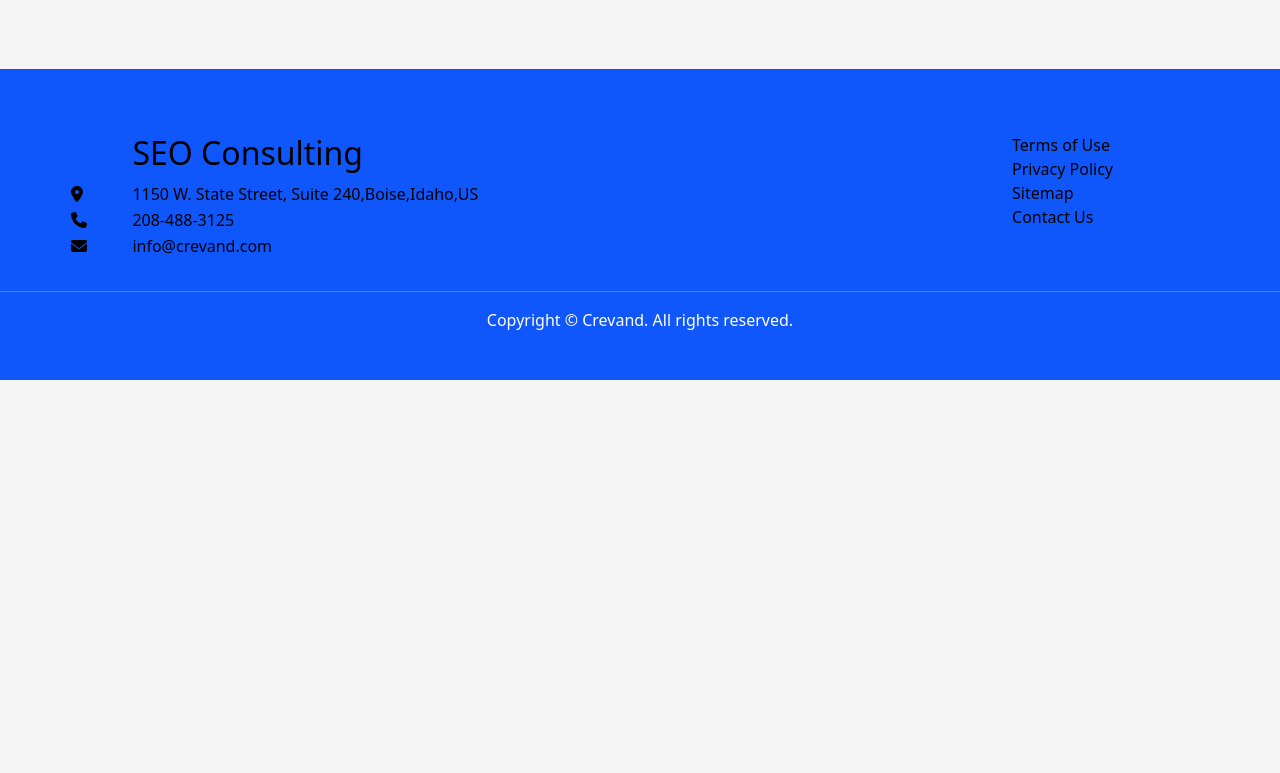
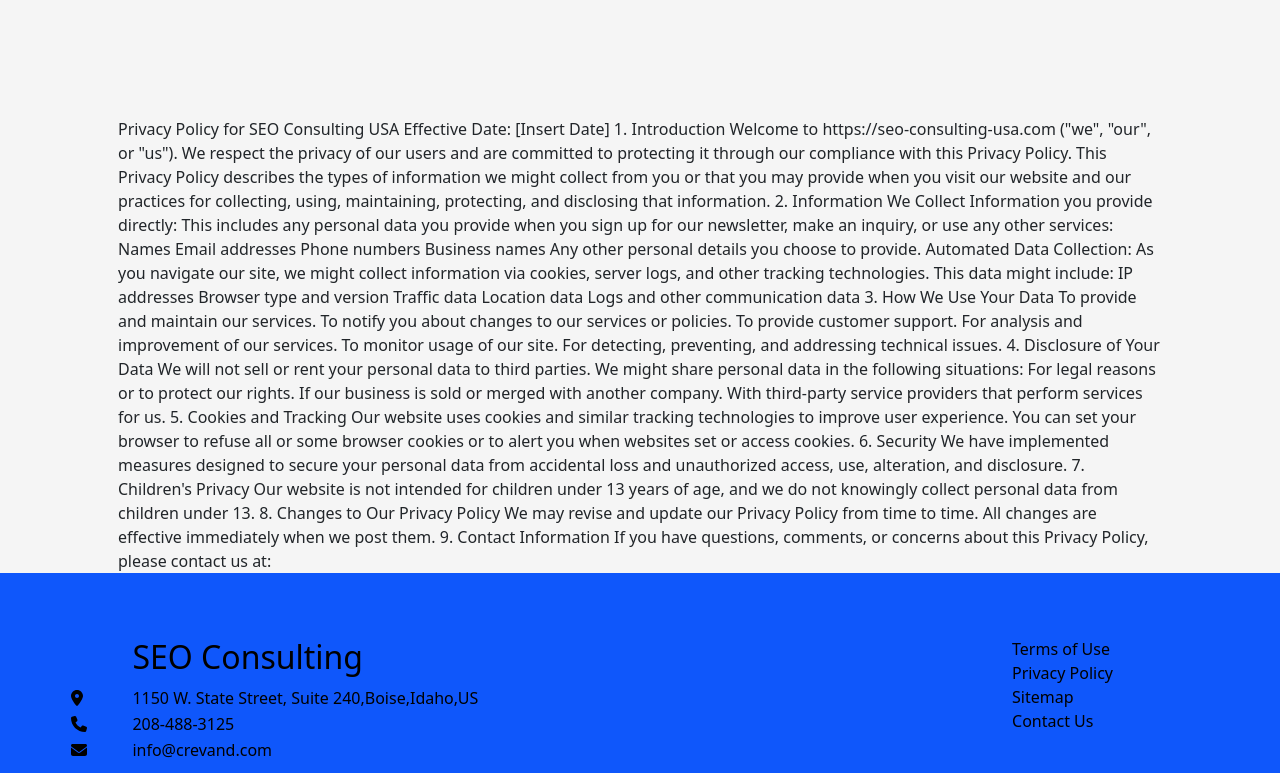
Before and after one commit to SEOBoise/seo-consulting-usa, a plain HTML site: page privacy.html in a window 1280 px wide. Shown: the part 595-1368 px from the top of the page. Before the commit the page ends 975 px from the top, so only its background shows below. Drawn offline with nearby package versions, Linux system fonts and the light colour scheme.

Commit message:
Update privacy.html

```diff
--- a/privacy.html
+++ b/privacy.html
@@ -199,7 +199,7 @@
             <div class="container px-5">
             <header class="mb-4">
         <!-- Post title-->
-                <h1 class="fw-bolder mb-1"></h1>
+                <h1 class="fw-bolder mb-1">Privacy Policy</h1>
             </header>
                 <div class="row justify-content-center">
                     <div class="col-lg-12">
@@ -212,7 +212,70 @@
         </div>
         <div class="">
             <div>
+              Privacy Policy for SEO Consulting USA
 
+Effective Date: [Insert Date]
+
+1. Introduction
+
+Welcome to https://seo-consulting-usa.com ("we", "our", or "us"). We respect the privacy of our users and are committed to protecting it through our compliance with this Privacy Policy.
+
+This Privacy Policy describes the types of information we might collect from you or that you may provide when you visit our website and our practices for collecting, using, maintaining, protecting, and disclosing that information.
+
+2. Information We Collect
+
+Information you provide directly: This includes any personal data you provide when you sign up for our newsletter, make an inquiry, or use any other services:
+
+    Names
+    Email addresses
+    Phone numbers
+    Business names
+    Any other personal details you choose to provide.
+
+Automated Data Collection: As you navigate our site, we might collect information via cookies, server logs, and other tracking technologies. This data might include:
+
+    IP addresses
+    Browser type and version
+    Traffic data
+    Location data
+    Logs and other communication data
+
+3. How We Use Your Data
+
+    To provide and maintain our services.
+    To notify you about changes to our services or policies.
+    To provide customer support.
+    For analysis and improvement of our services.
+    To monitor usage of our site.
+    For detecting, preventing, and addressing technical issues.
+
+4. Disclosure of Your Data
+
+We will not sell or rent your personal data to third parties. We might share personal data in the following situations:
+
+    For legal reasons or to protect our rights.
+    If our business is sold or merged with another company.
+    With third-party service providers that perform services for us.
+
+5. Cookies and Tracking
+
+Our website uses cookies and similar tracking technologies to improve user experience. You can set your browser to refuse all or some browser cookies or to alert you when websites set or access cookies.
+
+6. Security
+
+We have implemented measures designed to secure your personal data from accidental loss and unauthorized access, use, alteration, and disclosure.
+
+7. Children's Privacy
+
+Our website is not intended for children under 13 years of age, and we do not knowingly collect personal data from children under 13.
+
+8. Changes to Our Privacy Policy
+
+We may revise and update our Privacy Policy from time to time. All changes are effective immediately when we post them.
+
+9. Contact Information
+
+If you have questions, comments, or concerns about this Privacy Policy, please contact us at:
             </div>
         </div>
         <div class="pb-5 ql-editor" id="sitewide-footer" style="display:none">
```
